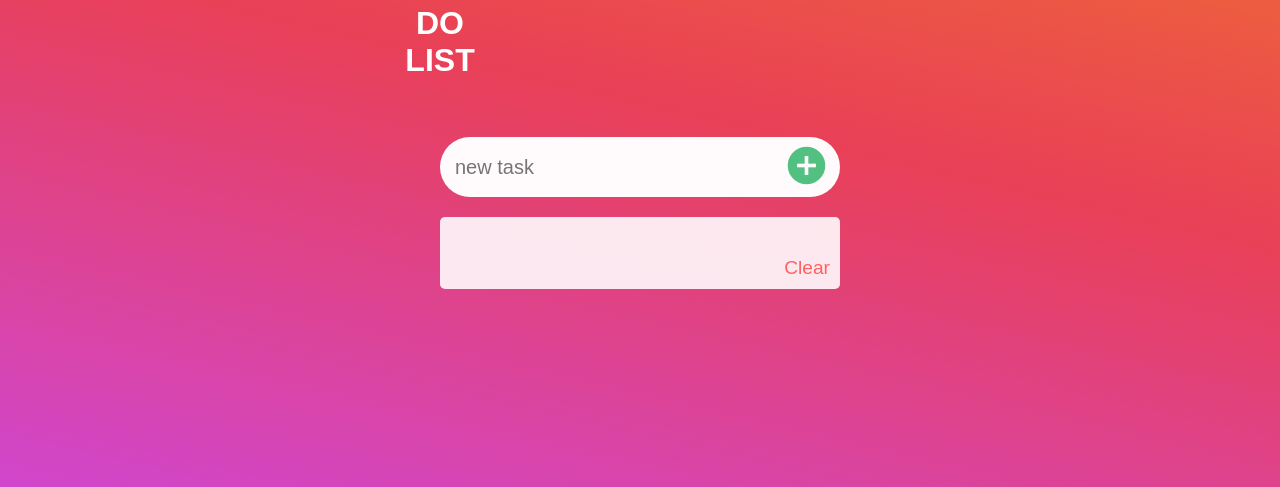
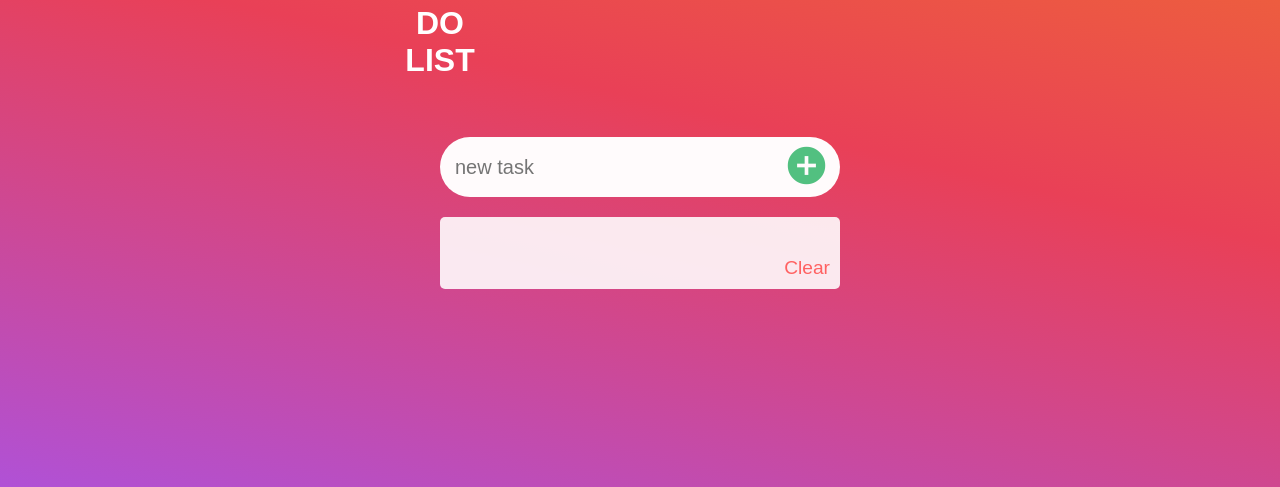
Before and after one commit to rohankokane/todolist, a plain HTML site: page index.html in a window 1280 px wide. Shown: the part 313-800 px from the top of the page. Drawn offline with Linux system fonts and the light colour scheme.

Commit message:
Update style.css

```diff
--- a/style.css
+++ b/style.css
@@ -6,15 +6,15 @@ body{
   /* background-image: linear-gradient(#ff6161,#ff768c); */
   display: flex;
   flex-direction: column;
-  justify-content: center;
+  justify-content: start;
   /* background: transparent linear-gradient(120deg,#f28121,#e94057 51%,#d146cd); */
-  background: transparent linear-gradient(193deg,#f28121,#e94057 51%,#d146cd) 0 0 no-repeat padding-box;
+  background: transparent linear-gradient(193deg,#f28121,#e94057 51%,#b051d6) 0 0 no-repeat padding-box;
   /* background-image: linear-gradient(,#ffbe31,#ff491c,#a915bd); */
   background-repeat: no-repeat;
   background-attachment: fixed;
   background-size:cover;
   font-family: sans-serif;
-  color: #0f222d;
+  /* color: #0f222d; */
 }
 
 .main{
```
